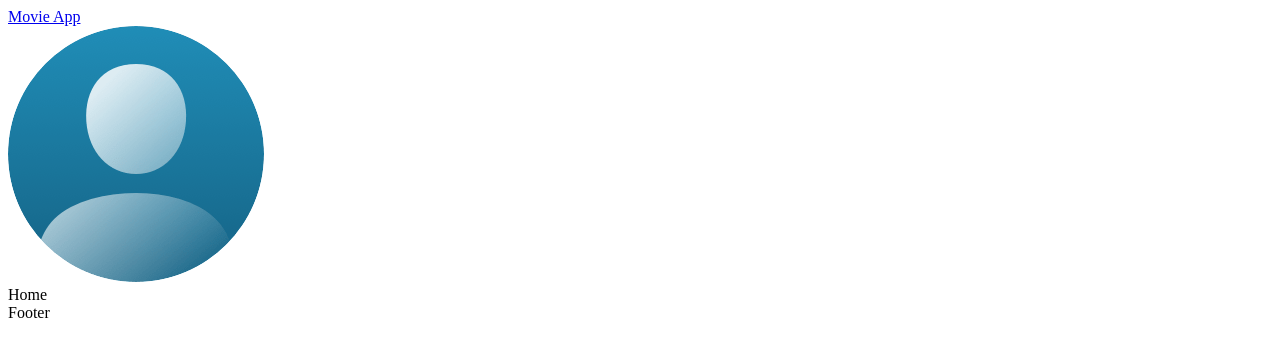
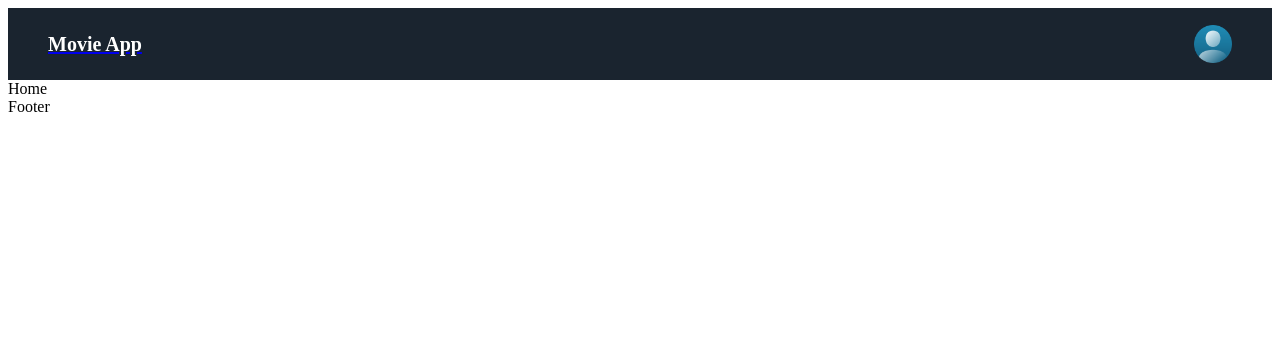
Before and after one commit to GUchechi/Redux-store, a React (Create React App) app: page / in a window 1280 px wide. Shown: the top 356 px of the page. Built offline with nearby package versions, Linux system fonts and the light colour scheme.

Commit message:
added styles

```diff
--- a/src/components/Header/Header.scss
+++ b/src/components/Header/Header.scss
@@ -0,0 +1,22 @@
+@import "../../common/colors.scss";
+
+.header {
+  background-color: $secondary-color;
+  height: 72px;
+  padding: 0px 40px;
+  display: flex;
+  align-items: center;
+  justify-content: space-between;
+}
+
+.logo {
+  color: $font-primary;
+  font-size: 20px;
+  font-weight: 600;
+}
+
+.user-image,
+.user-image img {
+  width: 38px;
+  height: 38px;
+}
```
